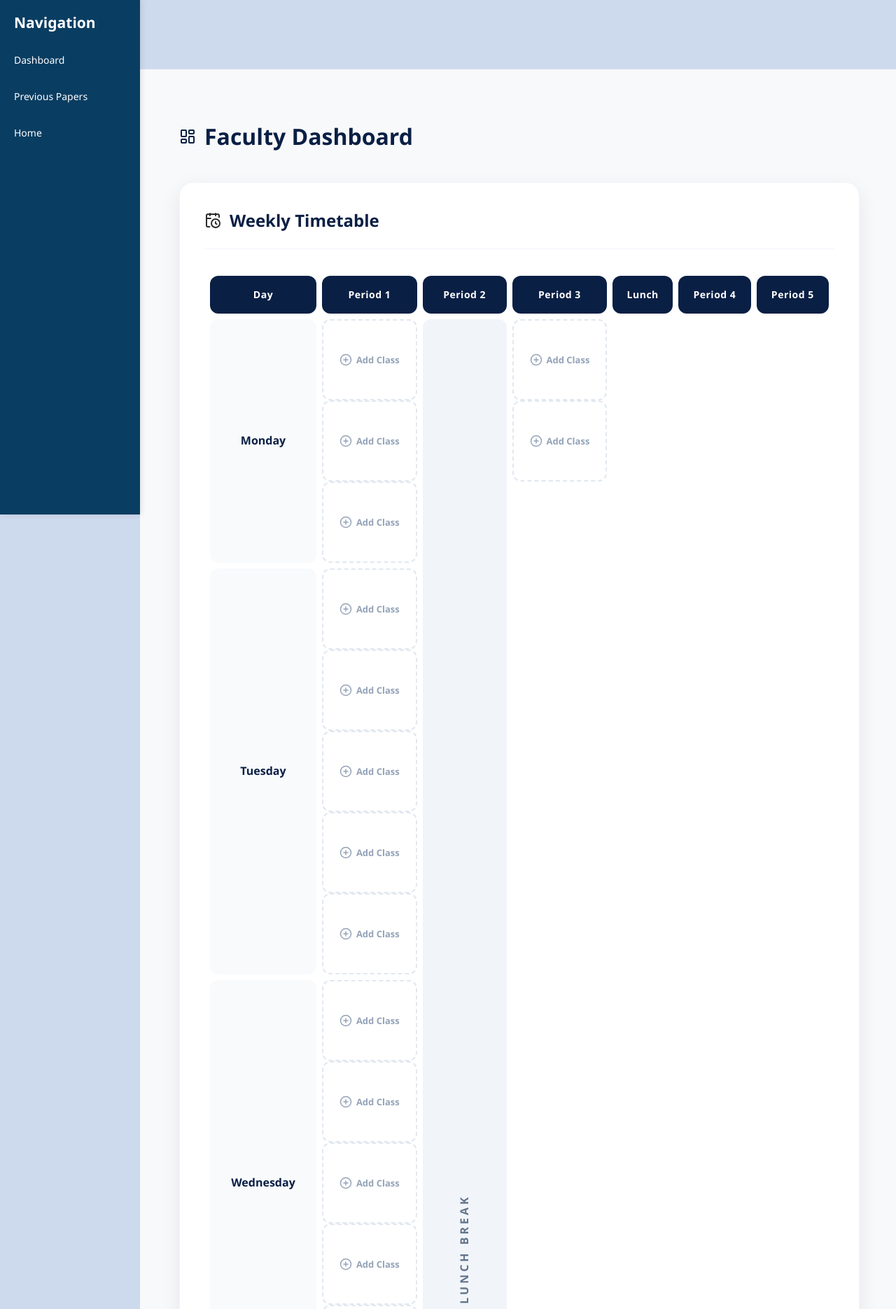
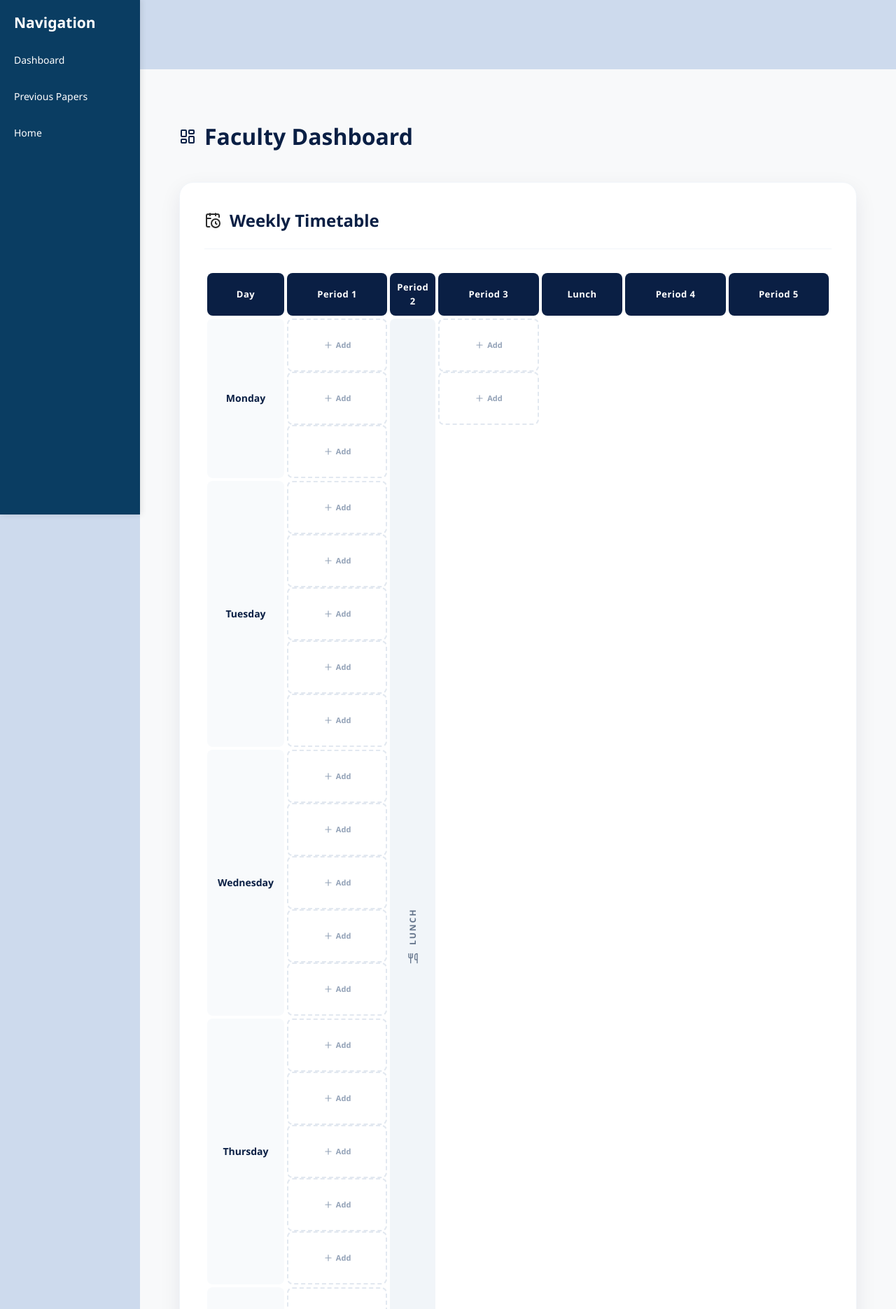
Before and after one commit to Tharuni-09/collage-project, a Flask app: template templates/faculty_dashboard.html in a window 1280 px wide. Shown: the part 101-1971 px from the top of the page at 70% size. Run offline with Flask 3, Linux system fonts and the light colour scheme; the template is opened without the code that fills it, so the values that code supplies are empty; a user stored in the database is signed in.

Commit message:
style: make timetable grid more compact to save vertical space

```diff
--- a/templates/faculty_dashboard.html
+++ b/templates/faculty_dashboard.html
@@ -250,19 +250,19 @@
 
     .timetable {
         width: 100%;
-        min-width: 900px;
+        min-width: 800px;
         border-collapse: separate;
-        border-spacing: 8px;
+        border-spacing: 4px;
     }
 
     .timetable th {
         background: #0a1f44;
         color: white;
-        padding: 16px;
+        padding: 10px;
         text-align: center;
-        border-radius: 12px;
+        border-radius: 8px;
         font-weight: 600;
-        font-size: 14px;
+        font-size: 13px;
         letter-spacing: 0.5px;
     }
 
@@ -270,10 +270,11 @@
         background: #f8fafc;
         color: #0a1f44;
         font-weight: 700;
-        padding: 16px;
-        border-radius: 12px;
+        padding: 10px;
+        border-radius: 8px;
         text-align: center;
-        width: 120px;
+        width: 90px;
+        font-size: 14px;
     }
 
     .timetable .lunch-col {
@@ -281,29 +282,30 @@
         color: #64748b;
         font-weight: 700;
         text-align: center;
-        border-radius: 12px;
-        width: 80px;
+        border-radius: 8px;
+        width: 40px;
         writing-mode: vertical-rl;
         text-orientation: mixed;
         transform: rotate(180deg);
-        letter-spacing: 4px;
-        padding: 20px 0;
+        letter-spacing: 2px;
+        padding: 10px 0;
+        font-size: 12px;
     }
 
     .timetable .period-cell {
         background: #ffffff;
         border: 2px dashed #e2e8f0;
-        border-radius: 12px;
-        padding: 16px;
+        border-radius: 8px;
+        padding: 8px 4px;
         text-align: center;
         transition: all 0.2s;
         position: relative;
         cursor: pointer;
-        min-height: 80px;
         display: flex;
         flex-direction: column;
         align-items: center;
         justify-content: center;
+        min-height: 56px;
     }
 
     .timetable .period-cell:hover {
@@ -319,15 +321,16 @@
     .timetable .period-cell .subject {
         font-weight: 700;
         color: #065f46;
-        font-size: 15px;
-        margin-bottom: 4px;
+        font-size: 12px;
+        margin-bottom: 2px;
+        line-height: 1.2;
     }
 
     .timetable .period-cell .dept {
-        font-size: 12px;
+        font-size: 10px;
         color: #047857;
         background: #d1fae5;
-        padding: 2px 8px;
+        padding: 2px 6px;
         border-radius: 10px;
         font-weight: 600;
     }
@@ -336,8 +339,8 @@
         color: #94a3b8;
         display: flex;
         align-items: center;
-        gap: 6px;
-        font-size: 13px;
+        gap: 4px;
+        font-size: 11px;
         font-weight: 600;
     }
 
@@ -409,7 +412,7 @@
                                     <div class="subject">{{ cell.subject_name }}</div>
                                     <div class="dept">{{ cell.department_name }}</div>
                                 {% else %}
-                                    <div class="add-icon"><i data-lucide="plus-circle" style="width: 18px; height: 18px;"></i> Add Class</div>
+                                    <div class="add-icon"><i data-lucide="plus" style="width: 14px; height: 14px;"></i> Add</div>
                                 {% endif %}
                             </td>
                         {% endfor %}
@@ -417,8 +420,8 @@
                         <!-- Lunch Break -->
                         {% if loop.index == 1 %}
                         <td rowspan="5" class="lunch-col">
-                            <i data-lucide="utensils" style="margin: 0 auto 10px; width: 24px; height: 24px; transform: rotate(180deg);"></i>
-                            LUNCH BREAK
+                            <i data-lucide="utensils" style="margin: 0 auto 6px; width: 16px; height: 16px; transform: rotate(180deg);"></i>
+                            LUNCH
                         </td>
                         {% endif %}
 
@@ -430,7 +433,7 @@
                                     <div class="subject">{{ cell.subject_name }}</div>
                                     <div class="dept">{{ cell.department_name }}</div>
                                 {% else %}
-                                    <div class="add-icon"><i data-lucide="plus-circle" style="width: 18px; height: 18px;"></i> Add Class</div>
+                                    <div class="add-icon"><i data-lucide="plus" style="width: 14px; height: 14px;"></i> Add</div>
                                 {% endif %}
                             </td>
                         {% endfor %}
```
